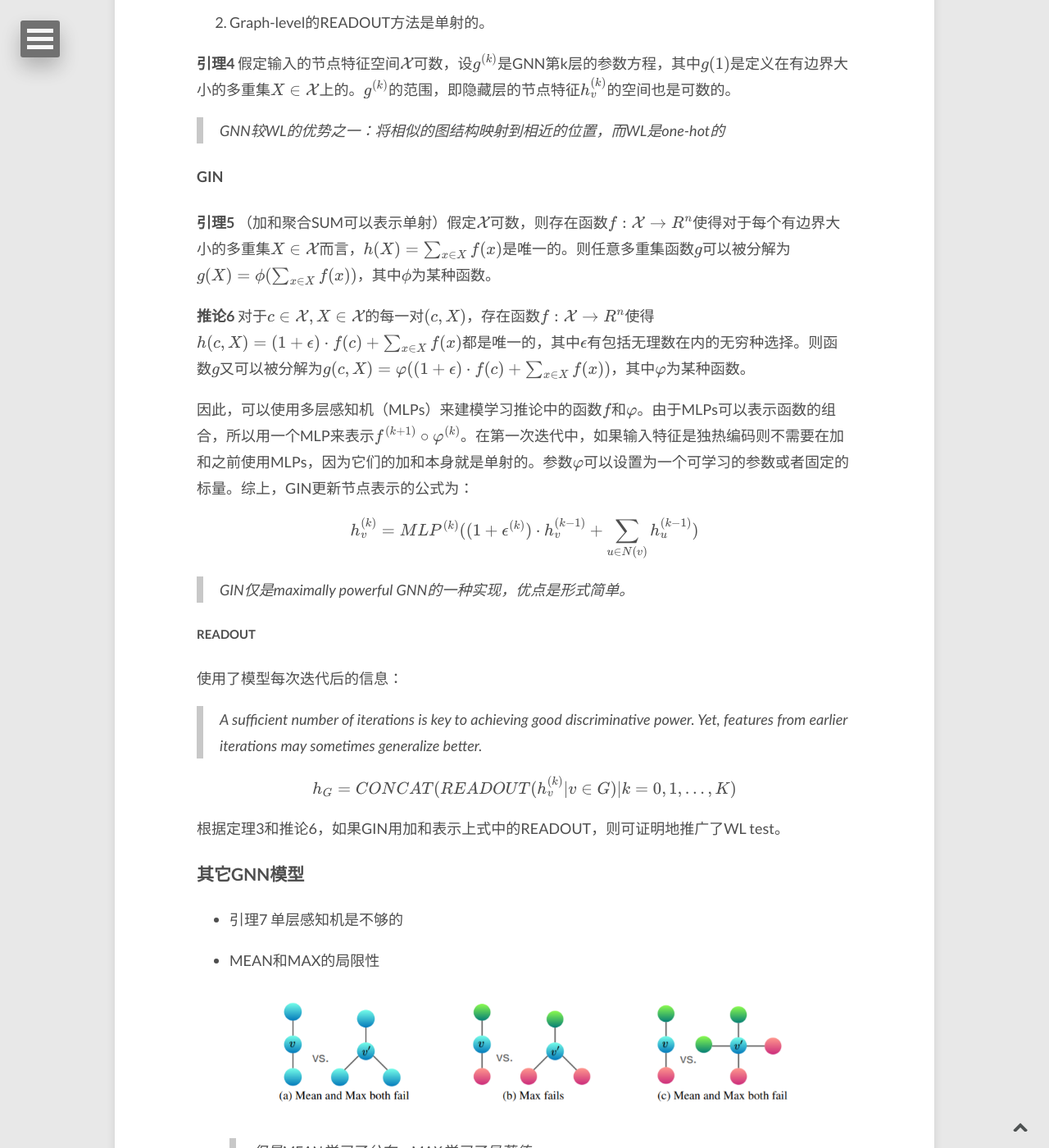
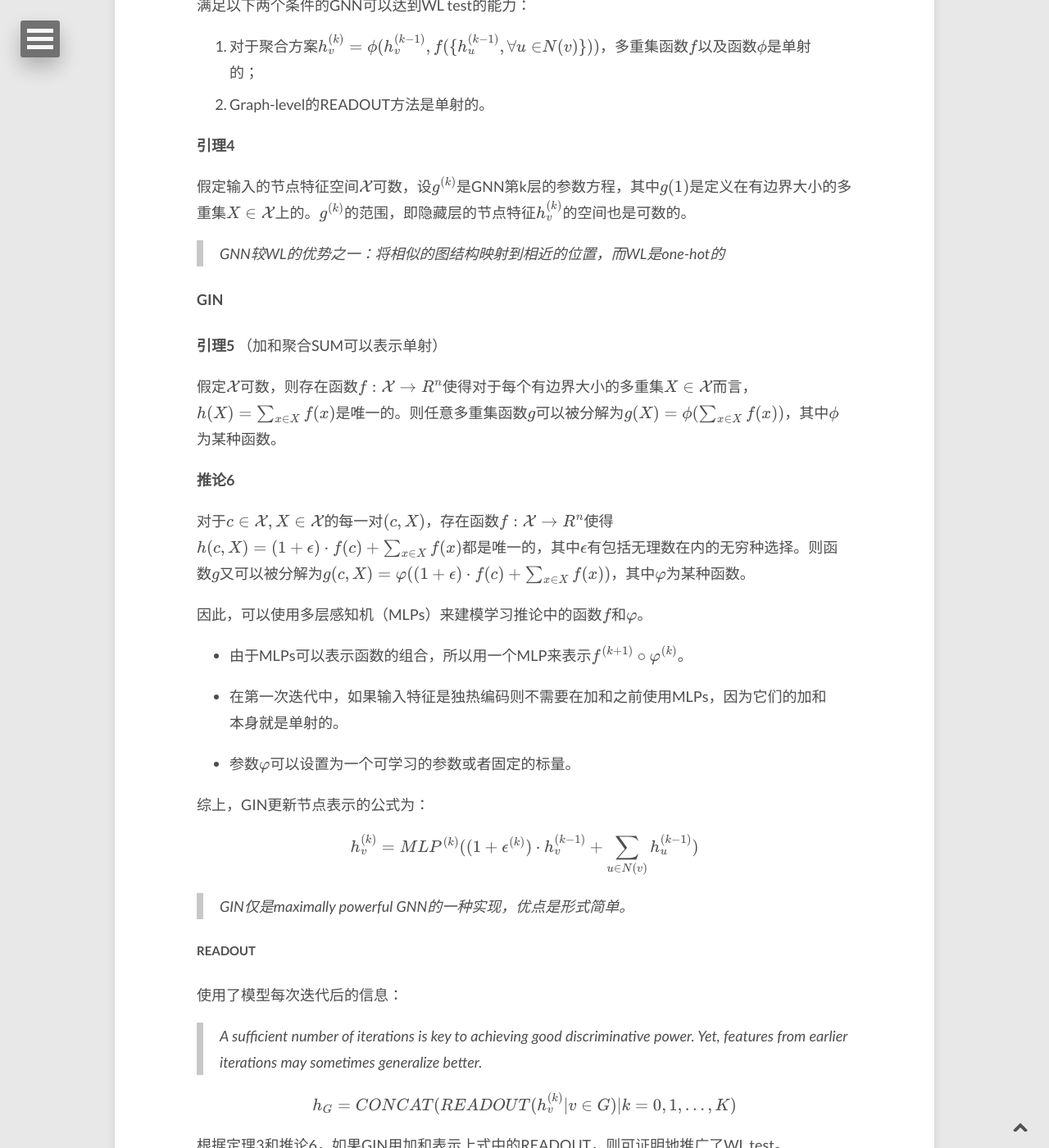
Before and after one commit to E0HYL/BLOG-OF-E0, a Jekyll site: the page built from _posts/2020-06-13-GIN.md, in a window 1280 px wide and 1400 px high, scrolled down 4853 px. Shown: the whole window at 82% size. Built offline with Jekyll 4.4.1, drawn with Linux system fonts in a browser that asks for light colours; nearby versions of some CDN libraries; formulas are drawn with MathJax 3; comment, search, counter and statistics services are not loaded.

Commit message:
add paragraph

```diff
--- a/_posts/2020-06-13-GIN.md
+++ b/_posts/2020-06-13-GIN.md
@@ -91,26 +91,44 @@ $$H^{l+1}=\sigma(\widetilde{D}^{-\frac{1}{2}}\widetilde{A}\widetilde{D}^{-\frac{
 
 ### 构建图神经网络
 
-**引理2** 在图同构问题中，WL test是GNN的能力上限。
+**引理2**
+
+在图同构问题中，WL test是GNN的能力上限。
 
 <figure><img src="{{ site.url }}/images/2020-06-13-GIN/image-20200613222523862.png" alt="image-20200613222523862" style="zoom: 70%;" /></figure>
 
-**定理3** 满足以下两个条件的GNN可以达到WL test的能力：
+**定理3**
+
+满足以下两个条件的GNN可以达到WL test的能力：
 
 1. 对于聚合方案$$h_v^{(k)}=\phi(h_v^{(k-1)},f(\{h_u^{(k-1)},\forall{u\in}N(v)\}))$$，多重集函数$$f$$以及函数$$\phi$$是单射的；
 2. Graph-level的READOUT方法是单射的。
 
-**引理4** 假定输入的节点特征空间$$\mathcal{X}$$可数，设$$g^{(k)}$$是GNN第k层的参数方程，其中$$g(1)$$是定义在有边界大小的多重集$$X\in\mathcal{X}$$上的。$$g^{(k)}$$的范围，即隐藏层的节点特征$$h_v^{(k)}$$的空间也是可数的。
+**引理4**
+
+假定输入的节点特征空间$$\mathcal{X}$$可数，设$$g^{(k)}$$是GNN第k层的参数方程，其中$$g(1)$$是定义在有边界大小的多重集$$X\in\mathcal{X}$$上的。$$g^{(k)}$$的范围，即隐藏层的节点特征$$h_v^{(k)}$$的空间也是可数的。
 
 > GNN较WL的优势之一：将相似的图结构映射到相近的位置，而WL是one-hot的
 
 #### GIN
 
-**引理5** （加和聚合SUM可以表示单射）假定$$\mathcal{X}$$可数，则存在函数$$f:\mathcal{X}\rightarrow R^n$$使得对于每个有边界大小的多重集$$X\in\mathcal X$$而言，$$h(X)=\sum_{x\in{X}}f(x)$$是唯一的。则任意多重集函数$$g$$可以被分解为$$g(X)=\phi(\sum_{x\in{X}}f(x))$$，其中$$\phi$$为某种函数。
+**引理5** （加和聚合SUM可以表示单射）
 
-**推论6** 对于$$c\in\mathcal{X},X\in\mathcal{X}$$的每一对$$(c,X)$$，存在函数$$f:\mathcal{X}\rightarrow R^n$$使得$$h(c,X)=(1+\epsilon)\cdot{f(c)}+\sum_{x\in{X}}f(x)$$都是唯一的，其中$$\epsilon$$有包括无理数在内的无穷种选择。则函数$$g$$又可以被分解为$$g(c,X)=\varphi((1+\epsilon)\cdot{f(c)}+\sum_{x\in{X}}f(x))$$，其中$$\varphi$$为某种函数。
+假定$$\mathcal{X}$$可数，则存在函数$$f:\mathcal{X}\rightarrow R^n$$使得对于每个有边界大小的多重集$$X\in\mathcal X$$而言，$$h(X)=\sum_{x\in{X}}f(x)$$是唯一的。则任意多重集函数$$g$$可以被分解为$$g(X)=\phi(\sum_{x\in{X}}f(x))$$，其中$$\phi$$为某种函数。
 
-因此，可以使用多层感知机（MLPs）来建模学习推论中的函数$$f$$和$$\varphi$$。由于MLPs可以表示函数的组合，所以用一个MLP来表示$$f^{(k+1)}\circ \varphi^{(k)}$$。在第一次迭代中，如果输入特征是独热编码则不需要在加和之前使用MLPs，因为它们的加和本身就是单射的。参数$$\varphi$$可以设置为一个可学习的参数或者固定的标量。综上，GIN更新节点表示的公式为：
+**推论6**
+
+对于$$c\in\mathcal{X},X\in\mathcal{X}$$的每一对$$(c,X)$$，存在函数$$f:\mathcal{X}\rightarrow R^n$$使得$$h(c,X)=(1+\epsilon)\cdot{f(c)}+\sum_{x\in{X}}f(x)$$都是唯一的，其中$$\epsilon$$有包括无理数在内的无穷种选择。则函数$$g$$又可以被分解为$$g(c,X)=\varphi((1+\epsilon)\cdot{f(c)}+\sum_{x\in{X}}f(x))$$，其中$$\varphi$$为某种函数。
+
+因此，可以使用多层感知机（MLPs）来建模学习推论中的函数$$f$$和$$\varphi$$。
+
+- 由于MLPs可以表示函数的组合，所以用一个MLP来表示$$f^{(k+1)}\circ \varphi^{(k)}$$。
+
+- 在第一次迭代中，如果输入特征是独热编码则不需要在加和之前使用MLPs，因为它们的加和本身就是单射的。
+
+- 参数$$\varphi$$可以设置为一个可学习的参数或者固定的标量。
+
+综上，GIN更新节点表示的公式为：
 
 $$h_v^{(k)}=MLP^{(k)}((1+\epsilon^{(k)})\cdot h_v^{(k-1)}+\sum_{u\in{N(v)}}h_u^{(k-1)})$$
 
```
